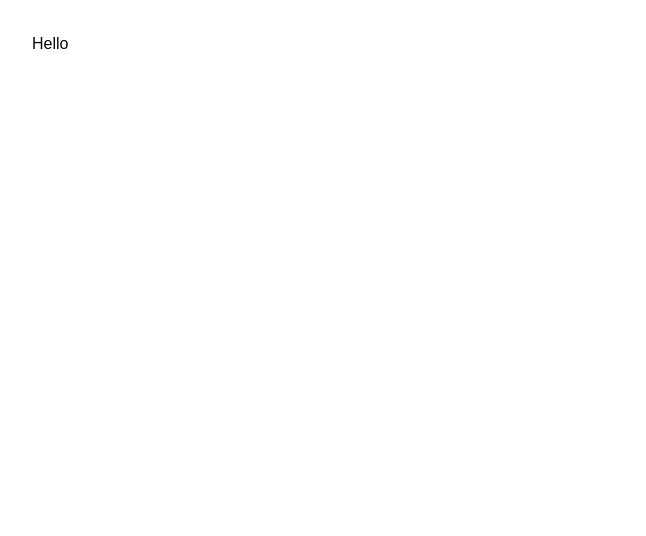
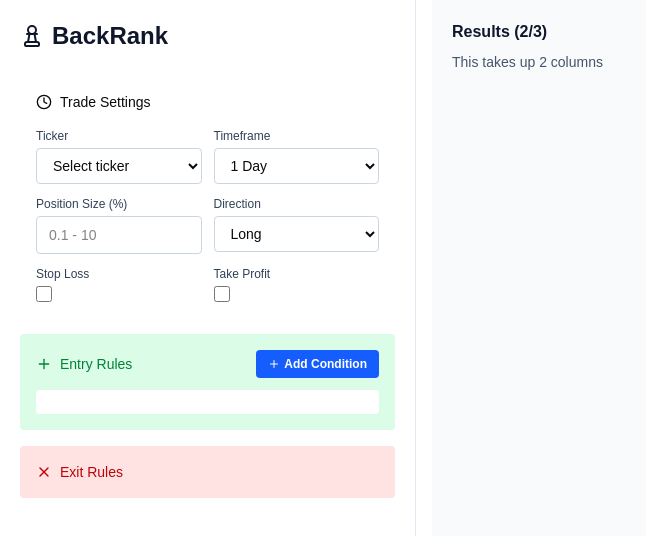
Before and after one commit to jibrillarbi/BACKRANK, a React (Vite) app in the folder frontend/: page / in a window 1280 px wide. Shown: the top 536 px of the page, without its empty margins (0-646 px from the left). Built offline with nearby package versions, Linux system fonts and the light colour scheme.

Commit message:
inter commit

```diff
--- a/frontend/package.json
+++ b/frontend/package.json
@@ -18,6 +18,7 @@
     "axios": "^1.13.6",
     "class-variance-authority": "^0.7.1",
     "clsx": "^2.1.1",
+    "lucide-react": "^1.6.0",
     "radix-ui": "^1.4.3",
     "react": "^19.2.4",
     "react-dom": "^19.2.4",
--- a/frontend/src/pages/CalcPage.tsx
+++ b/frontend/src/pages/CalcPage.tsx
@@ -1,19 +1,177 @@
-import { useQuery } from "@tanstack/react-query"
-import { api } from "../api"
-const CalcPage = () => {
-    const { data, isLoading, isError } = useQuery({
-    queryKey: ["root"],
-    queryFn: api.getRoot
-  })
+import React, { useState } from 'react';
+import { ChessPawn, Clock, Plus, X, Trash2 } from 'lucide-react';
 
-  if (isLoading) return <p className="p-8">Loading...</p>
-  if (isError) return <p className="p-8 text-red-500">Error connecting to backend.</p>
+export default function CalcPage() {
+  const [tradeSettings, setTradeSettings] = useState({
+    ticker: '',
+    timeframe: '1d',
+    positionSize: '',
+    direction: 'long',
+    stopLoss: '',
+    takeProfit: ''
+  });
+
+  const [stopLossEnabled, setStopLossEnabled] = useState(false);
+  const [stopLossValue, setStopLossValue] = useState('');
+  const [takeProfitEnabled, setTakeProfitEnabled] = useState(false);
+  const [takeProfitValue, setTakeProfitValue] = useState('');
+
+  const [entryConditions, setEntryConditions] = useState([]);
+  const [entryLogicOps, setEntryLogicOps] = useState([]);
+
+  const addCondition = () => {
+    setEntryConditions([...entryConditions, { id: Date.now(), left: '', operator: '>', right: '' }]);
+    if (entryConditions.length > 0) {
+      setEntryLogicOps([...entryLogicOps, 'AND']);
+    }
+  };
+
+  const removeCondition = (id) => {
+    const index = entryConditions.findIndex(c => c.id === id);
+    setEntryConditions(entryConditions.filter(c => c.id !== id));
+    setEntryLogicOps(entryLogicOps.filter((_, i) => i !== index - 1));
+  };
+
+  const updateCondition = (id, field, value) => {
+    setEntryConditions(entryConditions.map(c => c.id === id ? { ...c, [field]: value } : c));
+  };
 
   return (
-    <div className="p-8">
-      <h1 className="text-3xl font-bold text-blue-500">{data.message}</h1>
-      <h2>Hello</h2>
+    <div className="grid grid-cols-3 gap-4 h-screen">
+      {/* Left col - 1/3 */}
+      <div className="col-span-1 bg-white border-r border-slate-200 p-5 flex flex-col">
+        <div className="flex items-center gap-2 mb-6">
+          <ChessPawn className="w-6 h-6 text-slate-900" />
+          <h1 className="text-2xl font-bold text-slate-900">BackRank</h1>
+        </div>
+
+        <div className="flex flex-col gap-4 flex-1">
+          <div className="bg-white rounded p-4">
+            <div className="flex items-center gap-2 mb-4">
+              <Clock className="w-4 h-4" />
+              <span className="text-sm font-medium">Trade Settings</span>
+            </div>
+            <div className="grid grid-cols-2 gap-3">
+              <div>
+                <label className="text-xs font-medium text-slate-700 block mb-1">Ticker</label>
+                <select value={tradeSettings.ticker} onChange={(e) => setTradeSettings({...tradeSettings, ticker: e.target.value})} className="w-full px-3 py-2 border border-slate-300 rounded text-sm bg-white">
+                  <option value="">Select ticker</option>
+                  <option value="AAPL">AAPL</option>
+                  <option value="GOOGL">GOOGL</option>
+                  <option value="MSFT">MSFT</option>
+                </select>
+              </div>
+              <div>
+                <label className="text-xs font-medium text-slate-700 block mb-1">Timeframe</label>
+                <select value={tradeSettings.timeframe} onChange={(e) => setTradeSettings({...tradeSettings, timeframe: e.target.value})} className="w-full px-3 py-2 border border-slate-300 rounded text-sm bg-white">
+                  <option value="1d">1 Day</option>
+                </select>
+              </div>
+              <div>
+                <label className="text-xs font-medium text-slate-700 block mb-1">Position Size (%)</label>
+                <input type="number" min="0.1" max="10" step="0.1" value={tradeSettings.positionSize} onChange={(e) => setTradeSettings({...tradeSettings, positionSize: e.target.value})} className="w-full px-3 py-2 border border-slate-300 rounded text-sm bg-white" placeholder="0.1 - 10" />
+              </div>
+              <div>
+                <label className="text-xs font-medium text-slate-700 block mb-1">Direction</label>
+                <select value={tradeSettings.direction} onChange={(e) => setTradeSettings({...tradeSettings, direction: e.target.value})} className="w-full px-3 py-2 border border-slate-300 rounded text-sm bg-white">
+                  <option value="long">Long</option>
+                  <option value="short">Short</option>
+                </select>
+              </div>
+              <div>
+                <label className="text-xs font-medium text-slate-700 block mb-1">Stop Loss</label>
+                <div className="flex items-center gap-2">
+                  <input type="checkbox" checked={stopLossEnabled} onChange={(e) => setStopLossEnabled(e.target.checked)} className="w-4 h-4" />
+                  {stopLossEnabled && <input type="number" min="0.1" max="100" step="0.1" value={stopLossValue} onChange={(e) => setStopLossValue(e.target.value)} className="flex-1 px-2 py-1 border border-slate-300 rounded text-sm bg-white" placeholder="Value" />}
+                </div>
+              </div>
+              <div>
+                <label className="text-xs font-medium text-slate-700 block mb-1">Take Profit</label>
+                <div className="flex items-center gap-2">
+                  <input type="checkbox" checked={takeProfitEnabled} onChange={(e) => setTakeProfitEnabled(e.target.checked)} className="w-4 h-4" />
+                  {takeProfitEnabled && <input type="number" min="0.1" max="100" step="0.1" value={takeProfitValue} onChange={(e) => setTakeProfitValue(e.target.value)} className="flex-1 px-2 py-1 border border-slate-300 rounded text-sm bg-white" placeholder="Value" />}
+                </div>
+              </div>
+            </div>
+          </div>
+          <div className="bg-green-100 rounded p-4">
+            <div className="flex items-center justify-between mb-3">
+              <span className="text-sm font-medium text-green-700 flex items-center gap-2">
+                <Plus className="w-4 h-4" />
+                Entry Rules
+              </span>
+              <button onClick={addCondition} className="bg-blue-600 hover:bg-blue-700 text-white text-xs font-semibold px-3 py-1.5 rounded flex items-center gap-1">
+                <Plus className="w-3 h-3" />
+                Add Condition
+              </button>
+            </div>
+            <div className="bg-white rounded p-3">
+              <div className="space-y-2">
+                {entryConditions.map((condition, idx) => (
+                  <div key={condition.id}>
+                    {idx > 0 && (
+                      <div className="flex justify-center mb-2">
+                        <select
+                          value={entryLogicOps[idx - 1] || 'AND'}
+                          onChange={(e) => {
+                            const newOps = [...entryLogicOps];
+                            newOps[idx - 1] = e.target.value;
+                            setEntryLogicOps(newOps);
+                          }}
+                          className="px-3 py-1 bg-slate-200 text-slate-700 text-xs font-semibold rounded border border-slate-300 focus:outline-none"
+                        >
+                          <option value="AND">AND</option>
+                          <option value="OR">OR</option>
+                        </select>
+                      </div>
+                    )}
+                    <div className="flex flex-wrap items-center gap-1 bg-white p-2 rounded border border-slate-300">
+                      <input
+                        type="text"
+                        value={condition.left}
+                        onChange={(e) => updateCondition(condition.id, 'left', e.target.value)}
+                        placeholder="SMA(10)"
+                        className="flex-1 min-w-[100px] px-2 py-1 text-xs border border-slate-300 rounded focus:outline-none focus:ring-1 focus:ring-blue-500"
+                      />
+                      <select
+                        value={condition.operator}
+                        onChange={(e) => updateCondition(condition.id, 'operator', e.target.value)}
+                        className="px-2 py-1 text-xs border border-slate-300 rounded focus:outline-none focus:ring-1 focus:ring-blue-500"
+                      >
+                        <option value=">">{'>'}</option>
+                        <option value="<">{'<'}</option>
+                        <option value="==">=</option>
+                        <option value="crossesAbove">Crosses Above</option>
+                        <option value="crossesBelow">Crosses Below</option>
+                      </select>
+                      <input
+                        type="text"
+                        value={condition.right}
+                        onChange={(e) => updateCondition(condition.id, 'right', e.target.value)}
+                        placeholder="SMA(12)"
+                        className="flex-1 min-w-[100px] px-2 py-1 text-xs border border-slate-300 rounded focus:outline-none focus:ring-1 focus:ring-blue-500"
+                      />
+                      <button onClick={() => removeCondition(condition.id)} className="text-slate-400 hover:text-red-600 ml-auto">
+                        <Trash2 className="w-3 h-3" />
+                      </button>
+                    </div>
+                  </div>
+                ))}
+              </div>
+            </div>
+          </div>
+          <div className="bg-red-100 rounded p-4 flex items-center gap-2">
+            <X className="w-4 h-4 text-red-700" />
+            <span className="text-sm font-medium text-red-700">Exit Rules</span>
+          </div>
+        </div>
+      </div>
+
+      {/* Right col - 2/3 */}
+      <div className="col-span-2 bg-slate-50 p-5">
+        <h2 className="font-bold text-slate-900">Results (2/3)</h2>
+        <p className="text-sm text-slate-600 mt-2">This takes up 2 columns</p>
+      </div>
     </div>
-  )
+  );
 }
-export default CalcPage
```
Also changed, not shown: 1 other file (tests, documents, lock files or other folders).
